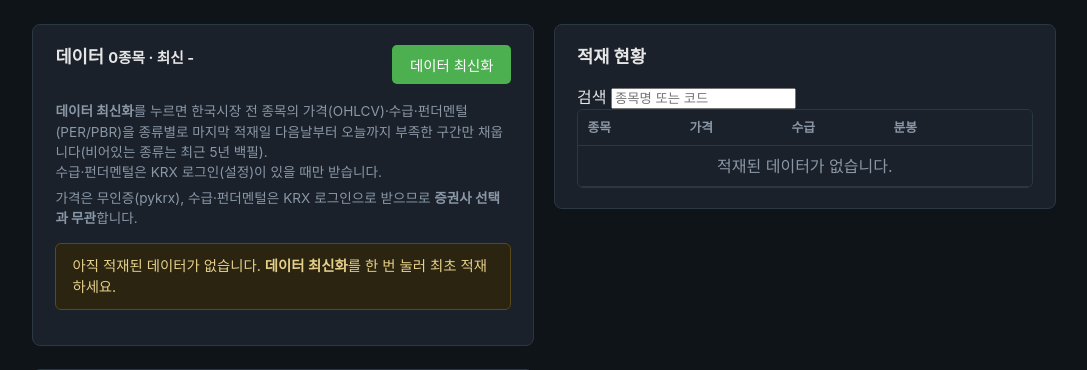
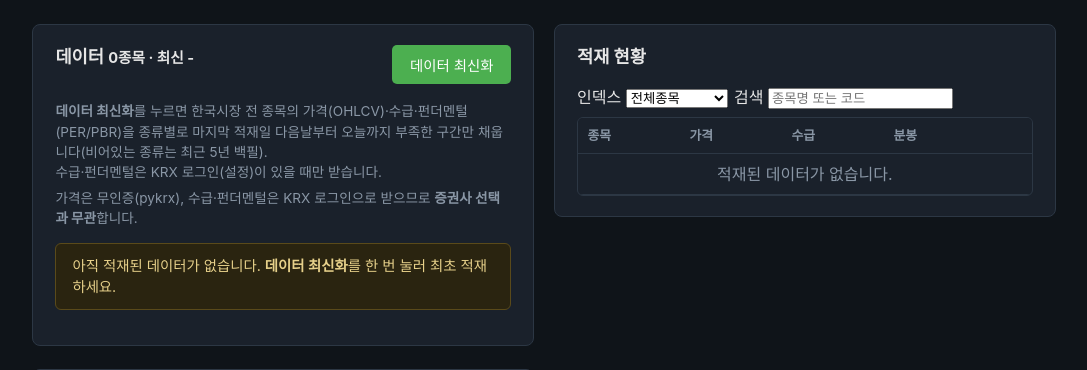
Before and after one commit to JeongSeongMok/buylow, a FastAPI app: page /data in a window 1280 px wide. Shown: the part 119-489 px from the top of the page, without its empty margins (96-1183 px from the left). Run offline with FastAPI, Linux system fonts and the light colour scheme.

Commit message:
feat(universe): 인덱스 정의 SSOT 공통화 + 적재현황 인덱스 필터
인덱스(KOSPI200/KOSDAQ150 등)를 다루는 세 화면을 단일 출처 기반으로 통일해, 앞으로
인덱스 추가가 한 곳 수정으로 끝나게 한다.

- etl/universe.py: INDEXES = [{key, code, label}] 단일 출처 + list_indices(). INDEX_CODES/
  KOSPI200_INDEX는 파생값으로 하위호환 유지. 새 인덱스 = INDEXES에 한 줄.
- 라우트(backtest_page/data_list)가 list_indices()를 컨텍스트로 전달 → 템플릿이 Jinja
  {% for %}로 버튼/옵션 동적 렌더(인덱스명 하드코딩 제거).
  · 백테스트 종목선택 버튼 · 데이터탭 분봉적재 버튼 · 적재현황 인덱스 필터(신규)
- 적재현황(/data): 인덱스 필터 드롭다운 추가 — 선택 시 구성종목(/universe/index/{key},
  적재된 것만)으로 목록을 거른다(검색과 AND).

테스트: list_indices SSOT 일치, 세 선택지 동적 렌더. 확장성 스모크(INDEXES 한 줄 추가 →
세 화면 자동 반영) 확인. (194 passed) CLAUDE/README 갱신.

Co-Authored-By: Claude Opus 4.8 <noreply@anthropic.com>

```diff
--- a/etl/universe.py
+++ b/etl/universe.py
@@ -25,9 +25,24 @@ from .sources import Bar
 REPO_ROOT = Path(__file__).resolve().parents[1]
 DEFAULT_DATA_DIR = REPO_ROOT / "data"
 
-# pykrx 지수코드 (지수 구성종목 조회용). 표준 KRX 코드.
-INDEX_CODES = {"KOSPI200": "1028", "KOSDAQ150": "2203"}
-KOSPI200_INDEX = INDEX_CODES["KOSPI200"]  # 하위호환
+# 지수(인덱스) 정의 — 단일 출처(SSOT). 새 인덱스는 **여기 한 줄만** 추가하면
+# 분봉 적재·적재현황·백테스트 세 화면의 선택 버튼/필터에 자동 반영된다.
+#   key   : 내부 식별자(라우트/폼에서 사용; 대문자)
+#   code  : pykrx 지수 구성종목 조회용 표준 KRX 지수코드
+#   label : 화면 표시명(키와 달리 한글화 등 자유롭게)
+INDEXES = [
+    {"key": "KOSPI200", "code": "1028", "label": "KOSPI200"},
+    {"key": "KOSDAQ150", "code": "2203", "label": "KOSDAQ150"},
+]
+
+# 파생 매핑(하위호환): 기존 코드는 INDEX_CODES/KOSPI200_INDEX를 계속 쓴다.
+INDEX_CODES = {i["key"]: i["code"] for i in INDEXES}
+KOSPI200_INDEX = INDEX_CODES["KOSPI200"]
+
+
+def list_indices() -> list[dict]:
+    """대시보드 버튼/필터 동적 렌더용 인덱스 목록 [{key, label}]. (확장 시 INDEXES만 고치면 됨.)"""
+    return [{"key": i["key"], "label": i["label"]} for i in INDEXES]
 
 
 def _as_codes(res) -> list[str]:
--- a/orchestrator/dashboard/routes.py
+++ b/orchestrator/dashboard/routes.py
@@ -287,9 +287,11 @@ def register_dashboard(
     def backtest_page(request: Request):
         from datetime import date, timedelta
         from etl.names import load_names
+        from etl.universe import list_indices
         today = date.today()
         return templates.TemplateResponse(request, "index.html", {
             "runs": store.list_runs(),
+            "indices": list_indices(),  # 인덱스 버튼 동적 렌더(SSOT: etl.universe.INDEXES)
             "has_strategy": config.get_strategy() is not None,
             "data_loaded": _loaded_count(),
             "default_data_folder": config.get_data_folder(),
@@ -421,6 +423,7 @@ def register_dashboard(
         # 목록은 '파일 존재 여부'만 본다(glob) — 수천 종목의 일봉/수급을 다 파싱하면
         # 페이지가 멈추므로, 상세 행 수는 종목 상세(/data/{ticker})에서만 계산한다.
         from etl import catalog
+        from etl.universe import list_indices
         data_dir = config.get_data_folder()
         from etl.names import load_names
         names = load_names(data_dir)
@@ -435,6 +438,7 @@ def register_dashboard(
         return templates.TemplateResponse(request, "data_list.html", {
             "tickers": tickers, "count": len(tickers), "data_dir": data_dir,
             "names": names,  # 분봉 적재 종목 검색/칩 UX용 (백테스트와 동일)
+            "indices": list_indices(),  # 분봉적재 버튼 + 적재현황 필터 동적 렌더(SSOT)
             "loaded_codes": [t["ticker"] for t in tickers],  # [전체종목] 일괄 칩 추가용(적재된 전 종목)
             "latest_date": catalog.latest_loaded_date(data_dir),
             # 분봉 적재는 증권사 API를 쓰므로(데이터 최신화는 pykrx·KRX로 증권사 무관) 활성 증권사를 표시.
--- a/orchestrator/dashboard/templates/data_list.html
+++ b/orchestrator/dashboard/templates/data_list.html
@@ -46,8 +46,10 @@
       <div class="add-row">
         <button type="button" class="ghost" onclick="mAddAll(this)"
                 title="적재된 전 종목을 칩으로 추가">전체종목</button>
-        <button type="button" class="ghost" onclick="mAddIndex('KOSPI200', this)">KOSPI200</button>
-        <button type="button" class="ghost" onclick="mAddIndex('KOSDAQ150', this)">KOSDAQ150</button>
+        {# 인덱스 버튼은 SSOT(etl.universe.INDEXES)에서 동적 렌더 #}
+        {% for idx in indices %}
+        <button type="button" class="ghost" onclick="mAddIndex('{{ idx.key }}', this)">{{ idx.label }}</button>
+        {% endfor %}
         <span class="meta" id="m-index-status"></span>
       </div>
       <div class="add-row search-wrap">
@@ -139,13 +141,24 @@
 
 <section class="card">  {# 오른쪽: 적재 현황 #}
   <h2>적재 현황</h2>
-  <label>검색 <input type="text" id="data-search" placeholder="종목명 또는 코드" oninput="filterData()"></label>
+  <div class="add-row">
+    <label>인덱스
+      <select id="data-index-filter" onchange="setIndexFilter(this.value)">
+        <option value="">전체종목</option>
+        {% for idx in indices %}
+        <option value="{{ idx.key }}">{{ idx.label }}</option>
+        {% endfor %}
+      </select>
+    </label>
+    <label>검색 <input type="text" id="data-search" placeholder="종목명 또는 코드" oninput="filterData()"></label>
+    <span class="meta" id="data-index-status"></span>
+  </div>
   <div class="scrolly">
     <table class="runs" id="data-table">
       <thead><tr><th>종목</th><th>가격</th><th>수급</th><th>분봉</th><th></th></tr></thead>
       <tbody>
         {% for t in tickers %}
-        <tr data-q="{{ t.name|lower }} {{ t.ticker }}">
+        <tr data-q="{{ t.name|lower }} {{ t.ticker }}" data-code="{{ t.ticker }}">
           <td>{% if t.name %}{{ t.name }} <small class="meta">{{ t.ticker }}</small>{% else %}{{ t.ticker }}{% endif %}</td>
           <td>{% if t.price %}<span class="ok">✓</span>{% else %}—{% endif %}</td>
           <td>{% if t.flow %}<span class="ok">✓</span>{% else %}—{% endif %}</td>
@@ -161,11 +174,28 @@
 </section>
 </div>  {# /.cols2 #}
 <script>
+  // 적재현황 필터: 검색어(AND) + 인덱스 구성종목(AND). 인덱스 선택 시 구성종목을 조회해 집합으로 보관.
+  let dataIndexSet = null;  // null=전체종목, Set=해당 인덱스 구성종목(적재된 것만)
+  async function setIndexFilter(key) {
+    const st = document.getElementById('data-index-status');
+    if (!key) { dataIndexSet = null; st.textContent = ''; filterData(); return; }
+    st.innerHTML = '<span class="spinner"></span>' + key + ' 구성종목 불러오는 중…';
+    try {
+      const r = await fetch('/universe/index/' + key); const d = await r.json();
+      if (d.error) { alert(d.error); st.textContent = ''; return; }
+      dataIndexSet = new Set(d.tickers);
+      st.textContent = `${key} ${d.tickers.length}종목(적재됨)`;
+    } catch (e) { alert('인덱스 구성종목 조회 실패'); st.textContent = ''; return; }
+    filterData();
+  }
   function filterData() {
     const q = document.getElementById('data-search').value.trim().toLowerCase();
     document.querySelectorAll('#data-table tbody tr').forEach(tr => {
       const hay = tr.getAttribute('data-q') || '';
-      tr.style.display = (!q || hay.indexOf(q) !== -1) ? '' : 'none';
+      const code = tr.getAttribute('data-code') || '';
+      const okQ = !q || hay.indexOf(q) !== -1;
+      const okIdx = !dataIndexSet || dataIndexSet.has(code);
+      tr.style.display = (okQ && okIdx) ? '' : 'none';
     });
   }
 </script>
--- a/orchestrator/dashboard/templates/index.html
+++ b/orchestrator/dashboard/templates/index.html
@@ -40,8 +40,10 @@
         <div class="add-row">
           <button type="button" class="ghost" id="all-btn" onclick="toggleAll()"
                   title="적재된 전 종목 대상 · 보유 최대 {{ max_positions }}">전체종목</button>
-          <button type="button" class="ghost" onclick="addIndex('KOSPI200', this)">KOSPI200</button>
-          <button type="button" class="ghost" onclick="addIndex('KOSDAQ150', this)">KOSDAQ150</button>
+          {# 인덱스 버튼은 SSOT(etl.universe.INDEXES)에서 동적 렌더 — 추가는 거기 한 줄만 #}
+          {% for idx in indices %}
+          <button type="button" class="ghost" onclick="addIndex('{{ idx.key }}', this)">{{ idx.label }}</button>
+          {% endfor %}
           <span class="meta" id="index-status"></span>
         </div>
         <div class="add-row search-wrap">
```
Also changed, not shown: CLAUDE.md (+1 -0 lines), tests/test_dashboard.py (+11 -0 lines), tests/test_universe.py (+8 -0 lines), README.md.
